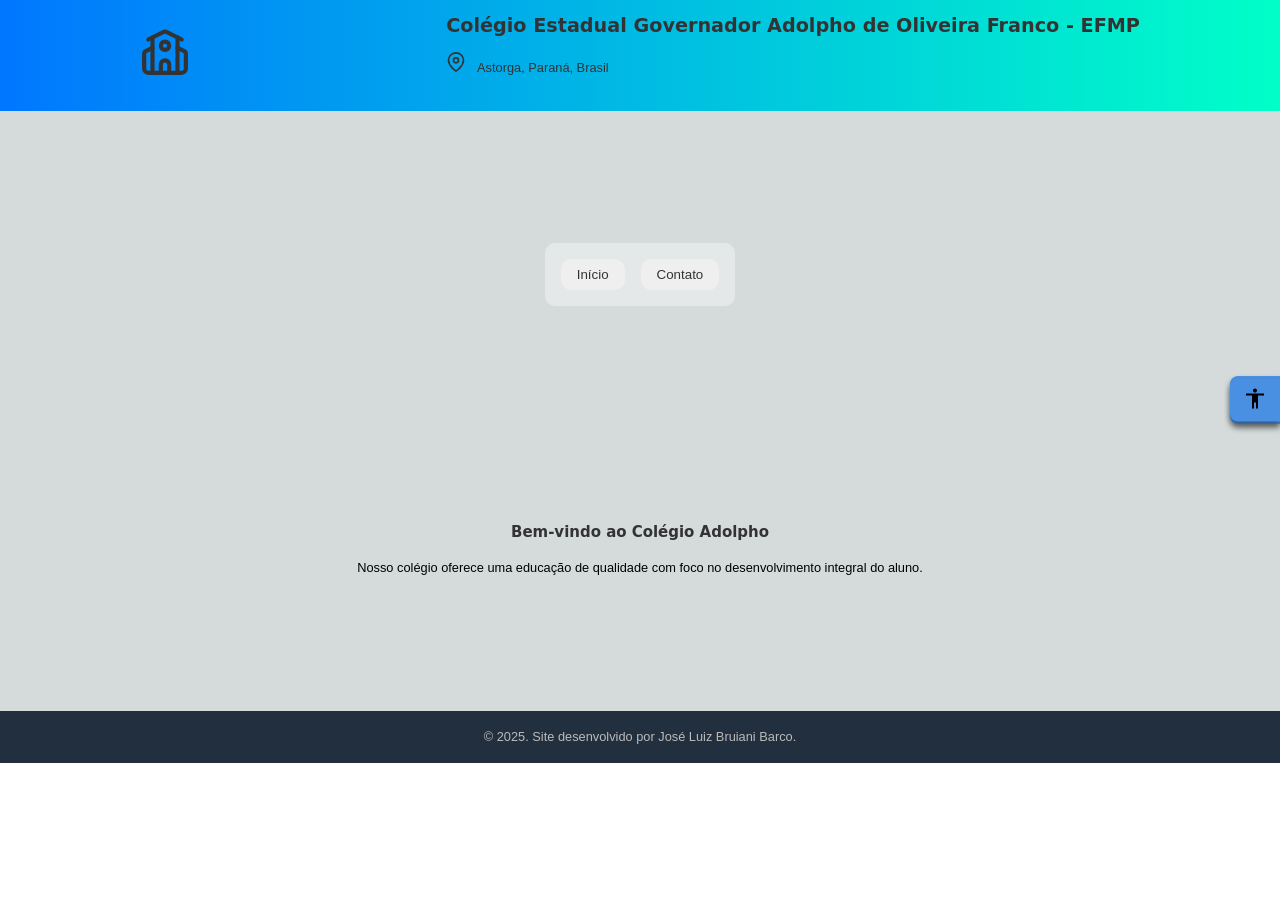
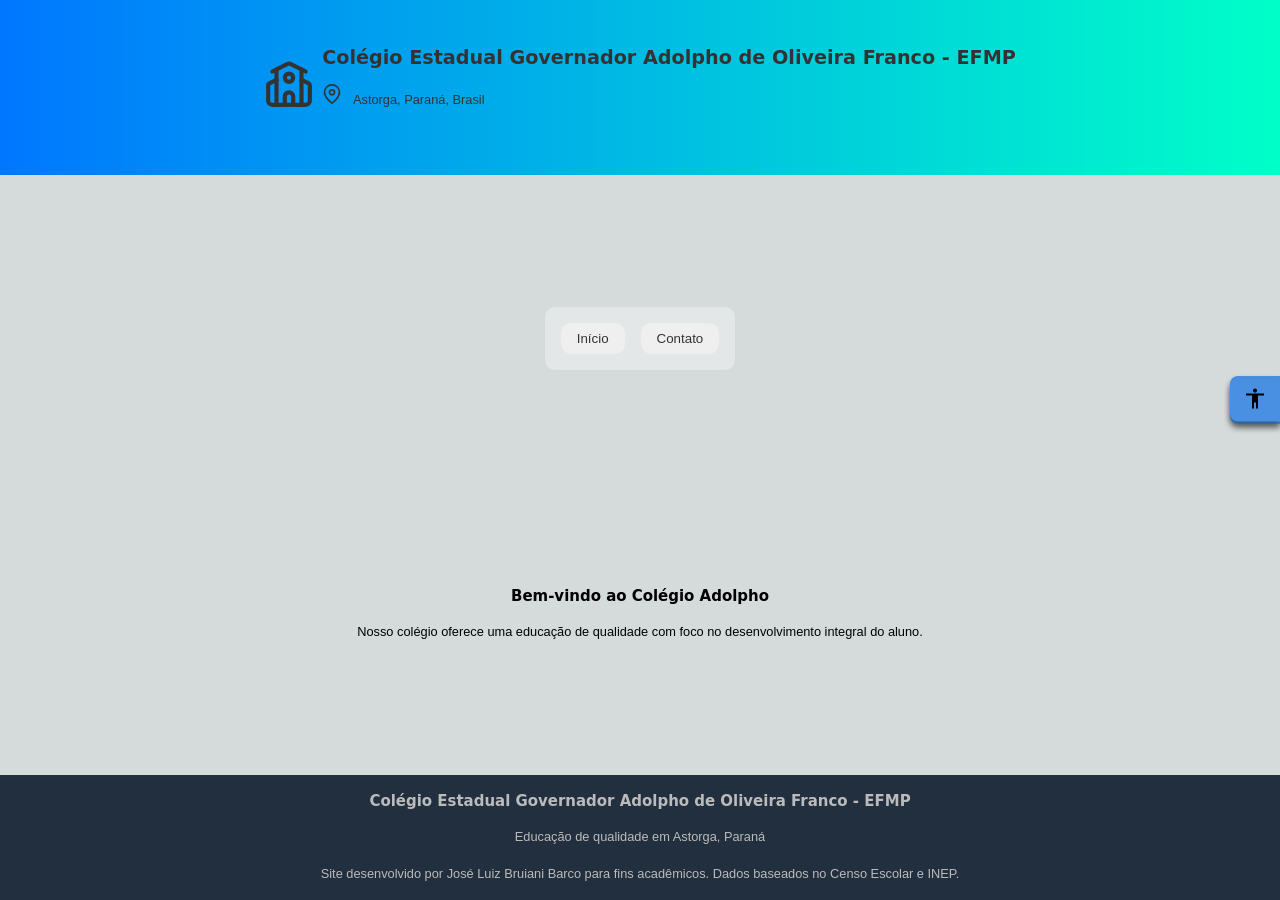
Before and after one commit to JoseLuizBBarco/colegio-adolpho, a plain HTML site: page index.html in a window 1280 px wide. Before the commit the page ends 800 px from the top, so only its background shows below. Drawn offline with Linux system fonts and the light colour scheme; a web font is replaced by a local one.

Commit message:
Update footer

```diff
--- a/assets/css/style.css
+++ b/assets/css/style.css
@@ -50,7 +50,6 @@
 h5,
 h6 {
   font-family: var(--fonte-título);
-  color: var(--cor-texto);
 }
 
 a {
@@ -80,12 +79,12 @@
 header {
   display: flex;
   flex-flow: column wrap;
-  justify-content: space-around;
+  justify-content: center;
   align-items: center;
   text-align: justify;
   width: 100%;
   height: auto;
-  padding: 1rem;
+  padding: 3rem;
   background: var(--cor-gradiente);
   color: var(--cor-texto);
 }
--- a/assets/js/script.js
+++ b/assets/js/script.js
@@ -19,7 +19,7 @@
     header.innerHTML = `
     <span class="college icon"></span>
       <section class="location-info">
-        <h1>Colégio Estadual Governador Adolpho de Oliveira Franco - EFMP</h1>
+        <h2>Colégio Estadual Governador Adolpho de Oliveira Franco - EFMP</h2>
         <div class="location-info">
           <p>
             <span class="location icon"></span>
@@ -33,6 +33,10 @@
   const footer = document.querySelector("footer");
   if (footer) {
     footer.innerHTML = `
+      <section class="colégio">
+        <h3>Colégio Estadual Governador Adolpho de Oliveira Franco - EFMP</h3>
+        <p>Educação de qualidade em Astorga, Paraná</p>
+      </section>
       <section class="accessibility">
         <button onclick="toggleAccessibilityMenu()">
           <span class="accessibility"></span>
@@ -49,9 +53,9 @@
           </button>
         </div>
       </section>
-      <section class="copyright">
-        &copy; <span id="currentYear"></span>. Site desenvolvido por José Luiz
-        Bruiani Barco.
+      <section class="reference">
+        Site desenvolvido por José Luiz
+        Bruiani Barco para fins acadêmicos. Dados baseados no Censo Escolar e INEP.
       </section>`;
   }
 
```
